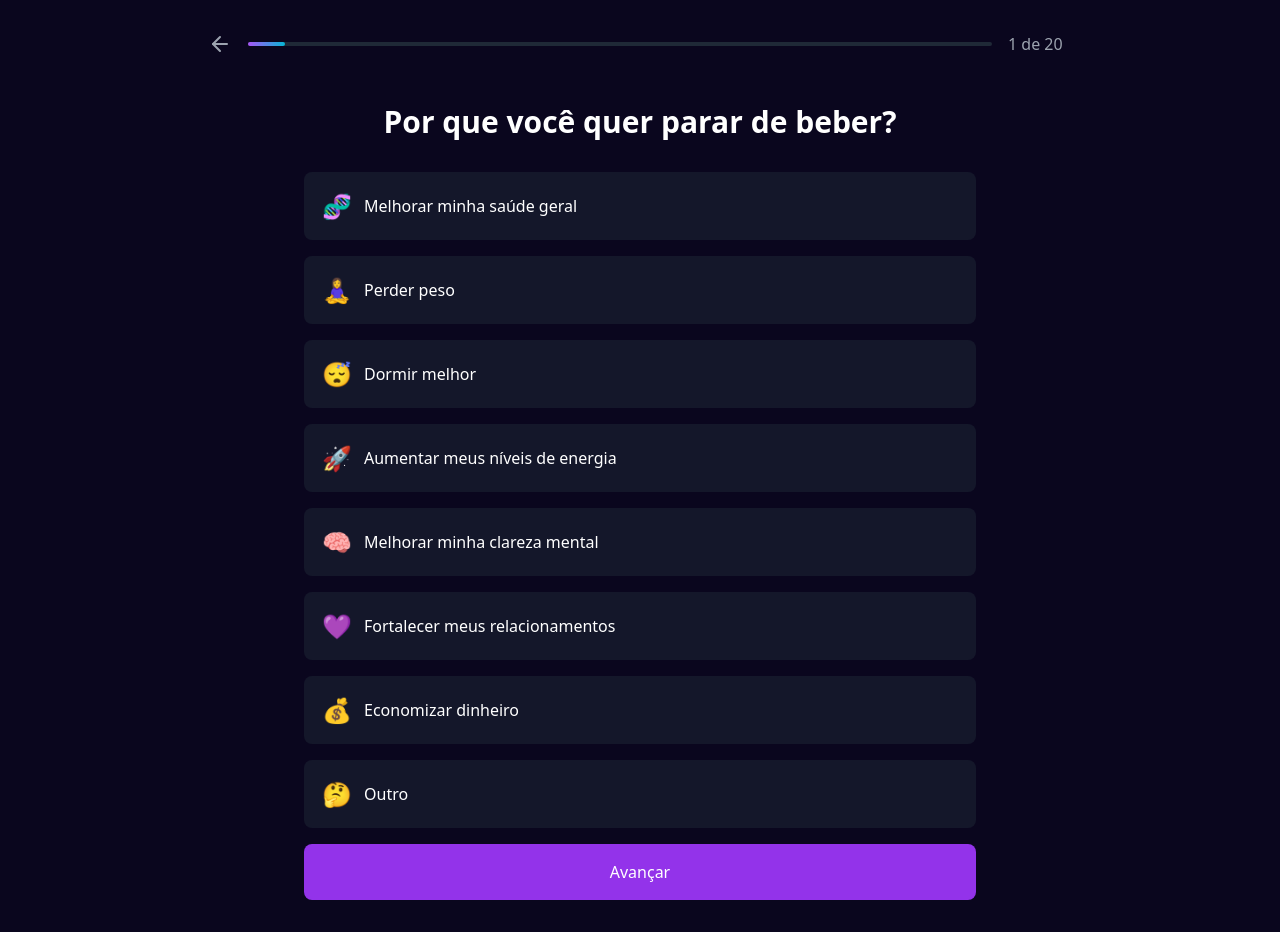
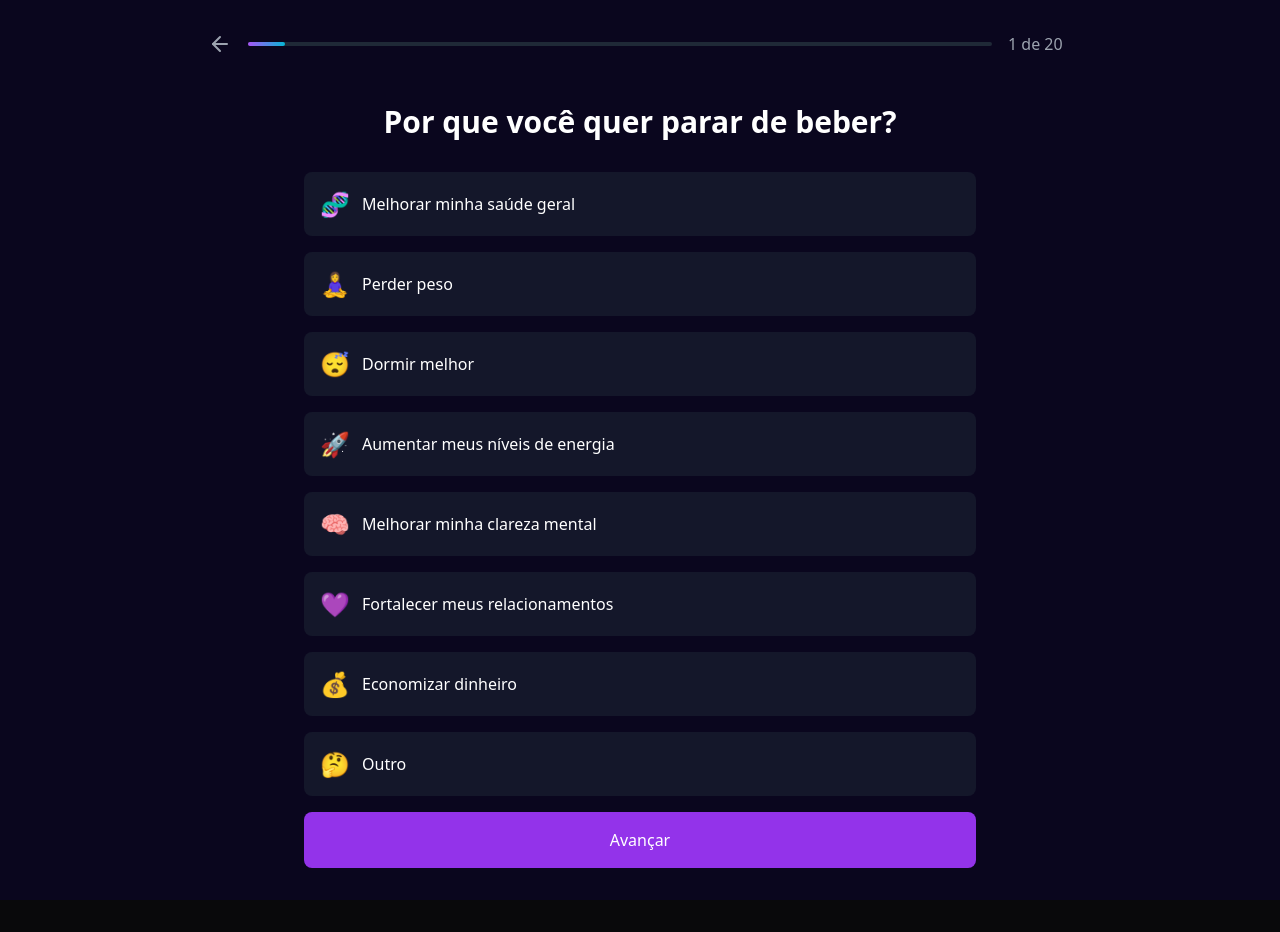
Before and after one commit to pablodevv/kure-sem-alcool, a React (Vite) app: page /quiz in a window 1280 px wide. After the commit the page ends 900 px from the top, so only its background shows below. Built offline with nearby package versions, Linux system fonts and the light colour scheme.

Commit message:
Update QuizOption.tsx

```diff
--- a/src/components/QuizOption.tsx
+++ b/src/components/QuizOption.tsx
@@ -36,8 +36,7 @@ export default function QuizOption({
       onClick={handleClick}
       className={`w-full p-4 rounded-lg bg-gray-800/50 hover:bg-gray-800
                   flex items-center justify-between text-left transition-colors
-                  ${isSelected ? 'bg-purple-700/70 border-2 border-purple-500' : ''}
-                  ${isMultipleChoice && !isSelected ? 'border-2 border-transparent' : ''}`}
+                  ${isSelected && isMultipleChoice ? 'border-2 border-purple-500' : ''}`}
     >
       <div className="flex items-center gap-3">
         {emoji && <span className="text-2xl">{emoji}</span>}
```
